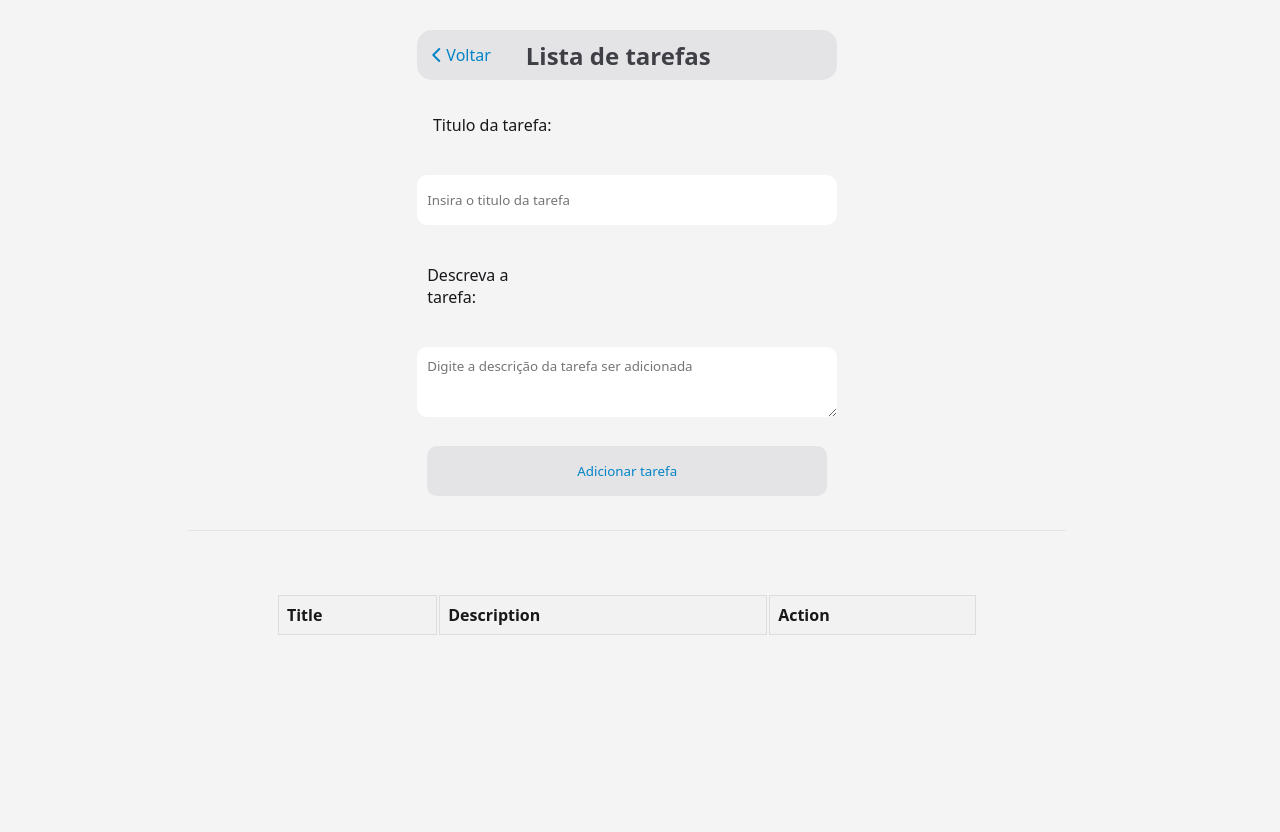
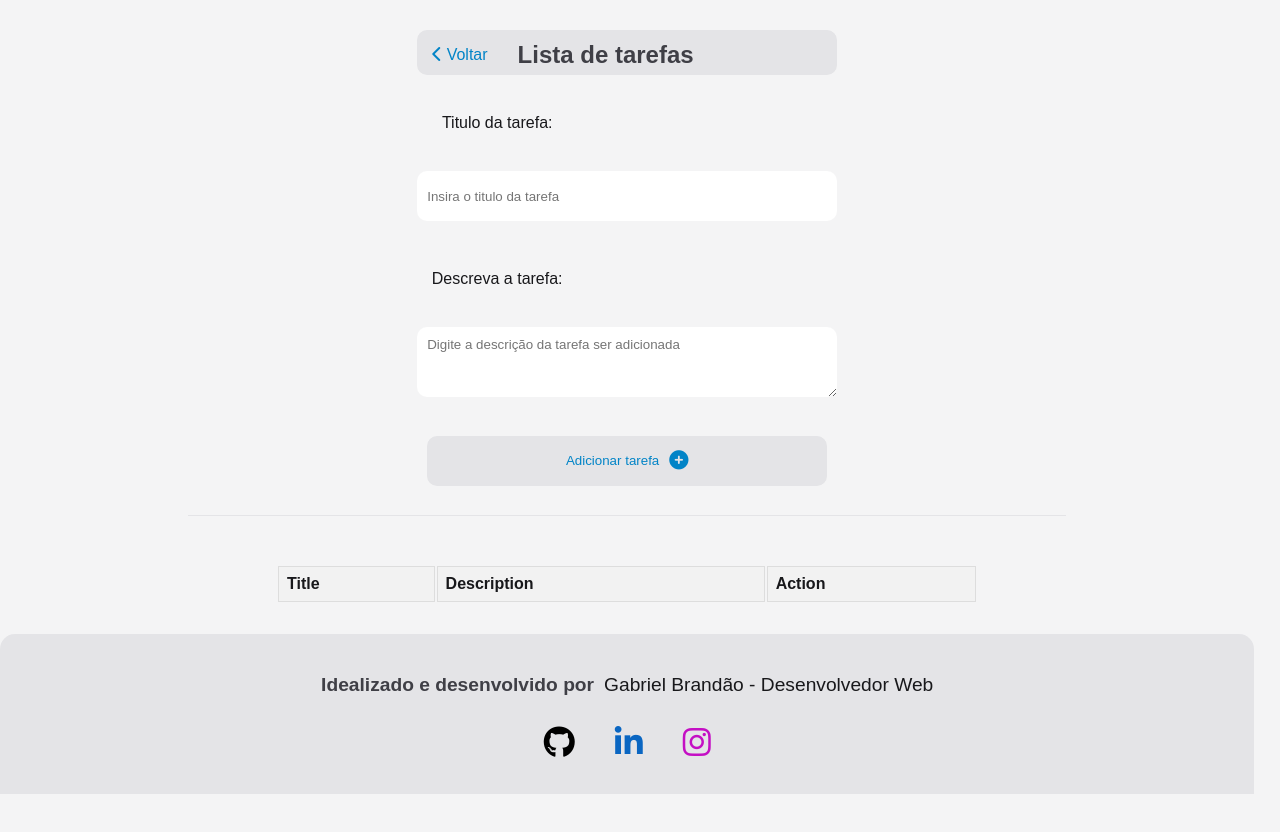
Before and after one commit to GabrielbrandaoRP/Gerenciador-de-tarefas, a plain HTML site: page src/table.html in a window 1280 px wide. After the commit the page ends 800 px from the top, so only its background shows below. Drawn offline with Linux system fonts and the light colour scheme.

Commit message:
Create src directory, footer styles.

```diff
--- a/style.css
+++ b/src/style.css
@@ -1,7 +1,12 @@
+@import url('https://fonts.googleapis.com/css2?family=Montserrat:ital,wght@0,100..900;1,100..900&display=swap');
+
+
+
+
 *{
     margin: 0;
-    padding: 10px 0;
-    font-family: system-ui, -apple-system, 'Segoe UI',  'Open Sans', 'Helvetica Neue', sans-serif;
+    padding: 10px 0 0 0;
+    font-family: 'Monteserrat', sans-serif;
 
 }
 
@@ -10,9 +15,7 @@ body{
     color: #18181b;
     display: flex;
     flex-direction: column;
-    justify-content: start;
     align-items: center;
-    height: 150vh;
     width: 98vw;
 }
 
@@ -27,16 +30,18 @@ body{
 }
 .title{
     display: flex;
+    flex-direction: row;
+    align-items: center;
     justify-content: start;
-    gap: 35px;
-    align-items: center;
-    border-radius: 15px;
+    gap: 30px;
+    height: 35px;
     width: 420px;
-    height: 30px;
     background: #e4e4e7;
+    border-radius: 10px;
     & h1 {
         font-size: 1.5rem;
         color: #3f3f46;
+        margin-bottom: 15px;
     }
 
 }
@@ -45,6 +50,7 @@ body{
     color: #0284c7;
     padding-left: 15px;
     text-decoration: none;
+    margin-bottom: 25px;
 }
 #form{
     display: flex;
@@ -63,7 +69,7 @@ body{
         max-width: 400px;
     }
     & label{
-        margin-right: 270px;
+        margin-right: 260px;
     }
     & textarea{
         padding: 10px;
@@ -72,11 +78,19 @@ body{
 
 
     & button{
+        display: flex;
+        align-items: center;
+        justify-content: center;
+        gap: 10px;
         width: 400px;
         background: #e4e4e7;
         color: #0284c7;
         height: 40px;
         cursor: pointer;
+        & i {
+            font-size: 1.2rem;
+            margin-bottom: 10px;
+        }
     }
 
 
@@ -91,7 +105,7 @@ body{
 
 table {
     width: 80%;
-
+    margin-bottom: 30px;
   }
 
   th, td {
@@ -118,3 +132,65 @@ table {
     border-radius: 4px;
     cursor: pointer;
   }
+
+
+footer{
+    background-color: #e4e4e7;
+    height: 150px;
+    width: 100%;
+    border-top-left-radius: 15px;
+    border-top-right-radius: 15px;
+    display: flex;
+    align-items: start;
+    justify-content: center;
+
+}
+.contentFooter{
+    display: flex;
+    flex-direction: column;
+    justify-content: space-around;
+    align-items: center;
+
+
+}
+.titleFooter{
+    display: flex;
+    align-items: center;
+    gap: 10px;
+    & h1 {
+        color: #3f3f46;
+        font-size: 1.2rem;
+    }
+
+    & a {
+        font-weight: 300;
+        font-size: 1.2rem;
+        text-decoration: none;
+        color: #18181b;
+    }
+}
+.socialIcons{
+    display: flex;
+    gap: 40px;
+    & a {
+        height: 30px;
+        font-size: 2rem;
+    }
+
+}
+
+.iconGithub{
+
+    color: #000;
+
+}
+.iconLinkedin{
+
+    color: #0a66c2;
+
+}
+.iconInstagram{
+
+    color: rgb(196, 15, 196);
+
+}
--- a/table.html
+++ b/src/table.html
@@ -30,6 +30,7 @@
             <button onclick="addTask()"
              >
                 Adicionar tarefa
+                <i class="fa-solid fa-circle-plus"></i>
             </button>
         </div>
 
@@ -52,6 +53,28 @@
         </table>
     </div>
 
+<footer>
+        <div class="contentFooter">
+            <div class="titleFooter">
+                <h1>Idealizado e desenvolvido por</h1>
+                <a href="https://github.com/GabrielbrandaoRP">Gabriel Brandão - Desenvolvedor Web</a>
+            </div>
+
+            <div class="socialIcons">
+                <a class="iconGithub" href="https://github.com/GabrielbrandaoRP">
+                    <i class="fa-brands fa-github"></i>
+                </a>
+
+                <a class="iconLinkedin" href="https://www.linkedin.com/in/gabriel-brandaorp/">
+                    <i class="fa-brands fa-linkedin-in"></i>
+                </a>
+                <a class="iconInstagram"href="https://www.instagram.com/gabrielbrandao.p/">
+                    <i class="fa-brands fa-instagram"></i>
+                </a>
+            </div>
+        </div>
+    </footer>
+
     <script src="script.js"></script>
 </body>
 </html>
```
Also changed, not shown: src/script.js (renamed from script.js).
